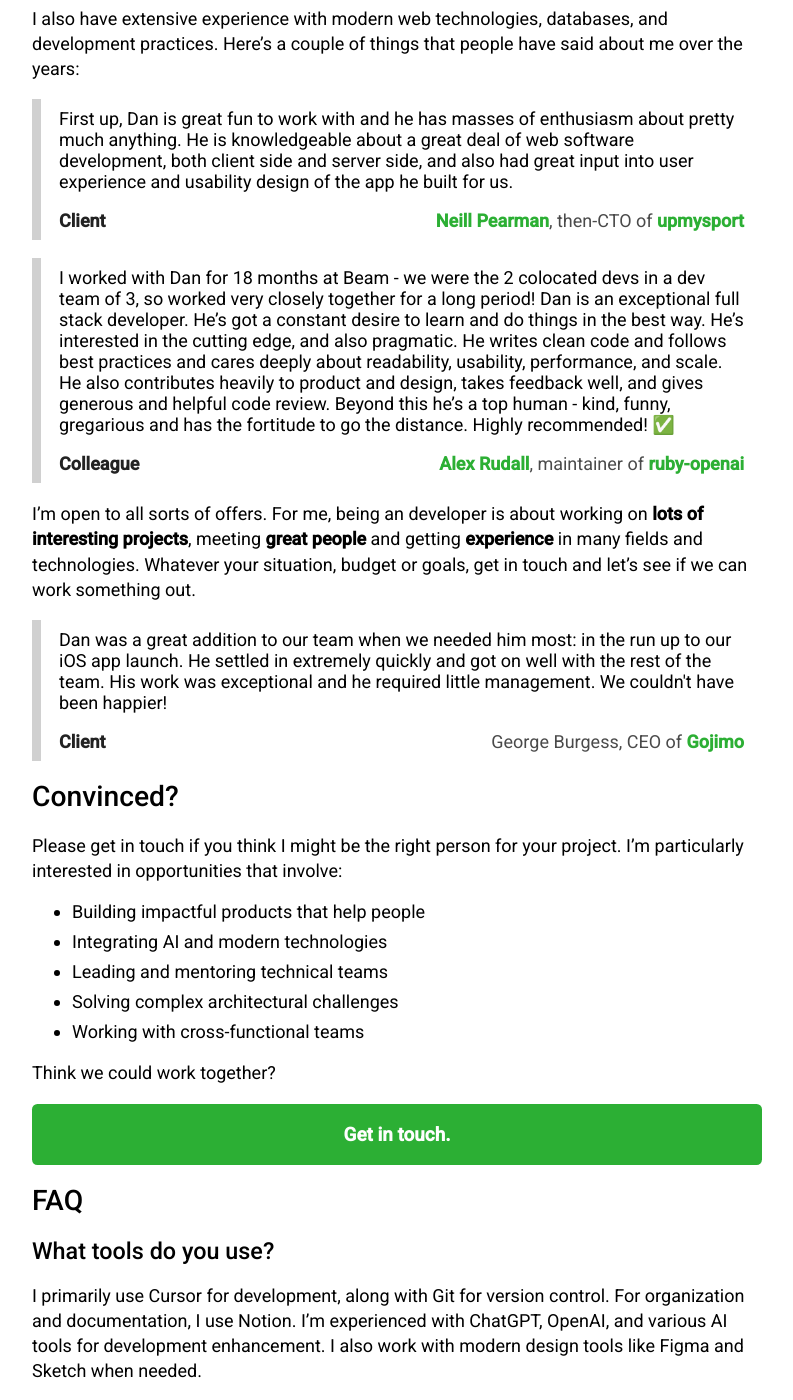
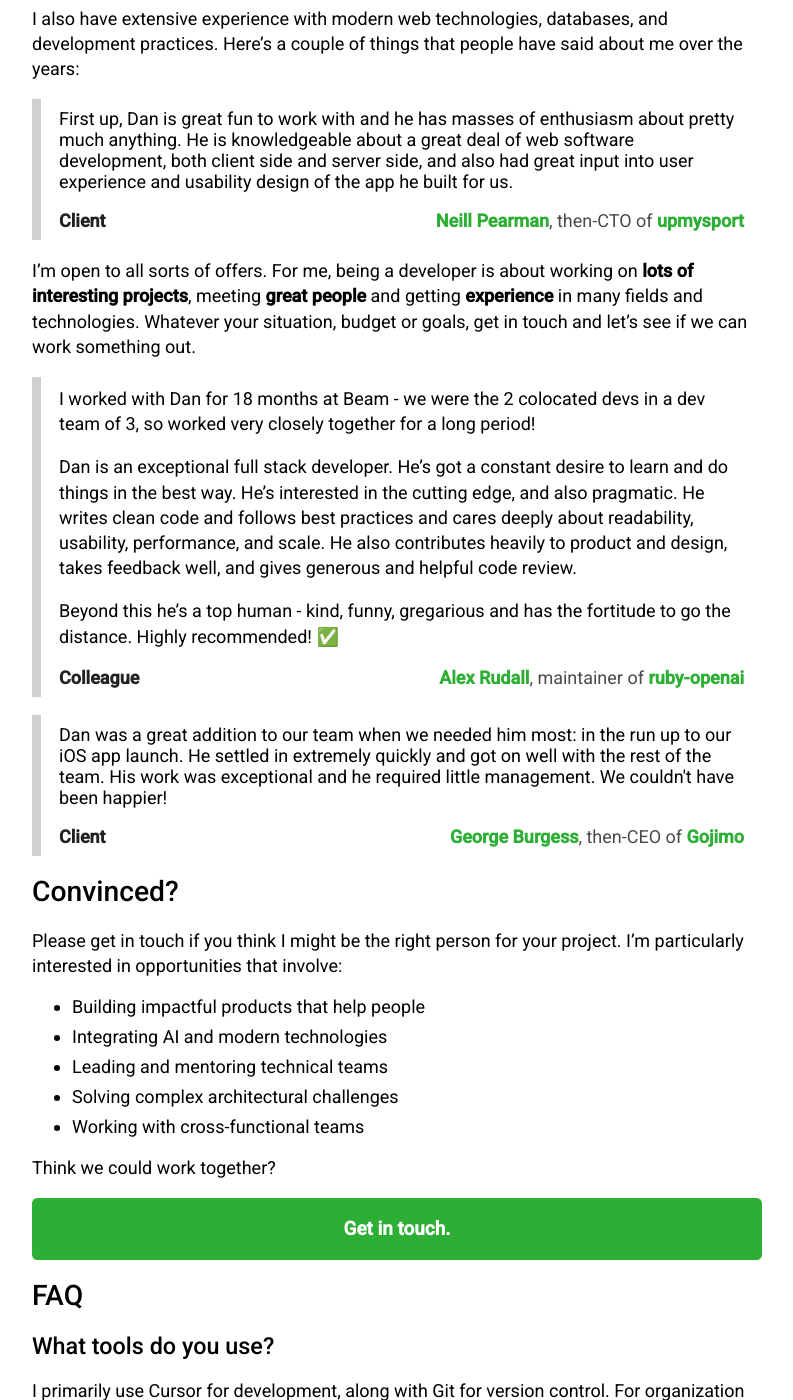
Before and after one commit to basicallydan/danhough.com, a Jekyll site: the page built from freelance/index.markdown, in a window 1280 px wide and 1400 px high, scrolled down 621 px. Shown: the whole window, without its empty margins (243-1036 px from the left). Built offline with Jekyll 4.4.1, drawn with Linux system fonts in a browser that asks for light colours; comment, search, counter and statistics services are not loaded.

Commit message:
More changes to quotes

```diff
--- a/freelance/index.markdown
+++ b/freelance/index.markdown
@@ -24,20 +24,18 @@ First up, Dan is great fun to work with and he has masses of enthusiasm about pr
 	<footer><span class="quotee-type">Client</span><a href="https://www.linkedin.com/in/njpearman/">Neill Pearman</a>, then-CTO of <a href="https://upmysport.com">upmysport</a></footer>
 </blockquote>
 
+I'm open to all sorts of offers. For me, being a developer is about working on **lots of interesting projects**, meeting **great people** and getting **experience** in many fields and technologies. Whatever your situation, budget or goals, get in touch and let's see if we can work something out.
+
 <blockquote>
-I worked with Dan for 18 months at Beam - we were the 2 colocated devs in a dev team of 3, so worked very closely together for a long period!
-
-Dan is an exceptional full stack developer. He’s got a constant desire to learn and do things in the best way. He’s interested in the cutting edge, and also pragmatic. He writes clean code and follows best practices and cares deeply about readability, usability, performance, and scale. He also contributes heavily to product and design, takes feedback well, and gives generous and helpful code review.
-
-Beyond this he’s a top human - kind, funny, gregarious and has the fortitude to go the distance. Highly recommended! ✅
+<p>I worked with Dan for 18 months at Beam - we were the 2 colocated devs in a dev team of 3, so worked very closely together for a long period!</p>
+<p>Dan is an exceptional full stack developer. He’s got a constant desire to learn and do things in the best way. He’s interested in the cutting edge, and also pragmatic. He writes clean code and follows best practices and cares deeply about readability, usability, performance, and scale. He also contributes heavily to product and design, takes feedback well, and gives generous and helpful code review.</p>
+<p>Beyond this he’s a top human - kind, funny, gregarious and has the fortitude to go the distance. Highly recommended! ✅</p>
 	<footer><span class="quotee-type">Colleague</span><a href="https://www.linkedin.com/in/alexrudall/">Alex Rudall</a>, maintainer of <a href="https://github.com/alexrudall/ruby-openai">ruby-openai</a></footer>
 </blockquote>
 
-I'm open to all sorts of offers. For me, being an developer is about working on **lots of interesting projects**, meeting **great people** and getting **experience** in many fields and technologies. Whatever your situation, budget or goals, get in touch and let's see if we can work something out.
-
 <blockquote>
 Dan was a great addition to our team when we needed him most: in the run up to our iOS app launch. He settled in extremely quickly and got on well with the rest of the team. His work was exceptional and he required little management. We couldn't have been happier!
-	<footer><span class="quotee-type">Client</span> George Burgess, CEO of <a href="http://gojimo.co/">Gojimo</a></footer>
+	<footer><span class="quotee-type">Client</span><a href="https://www.linkedin.com/in/burgesg/">George Burgess</a>, then-CEO of <a href="http://gojimo.co/">Gojimo</a></footer>
 </blockquote>
 
 ## Convinced?
```
